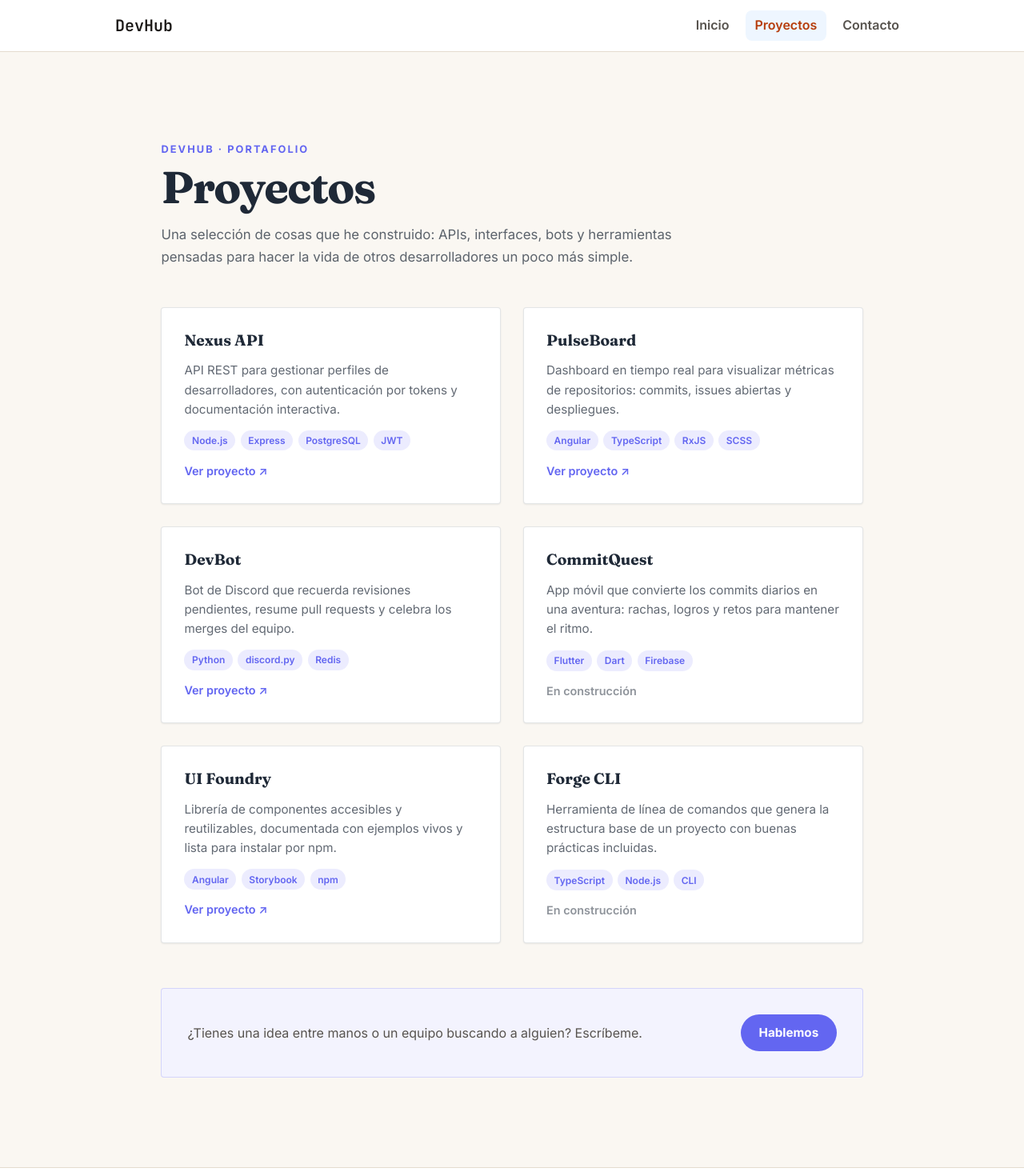
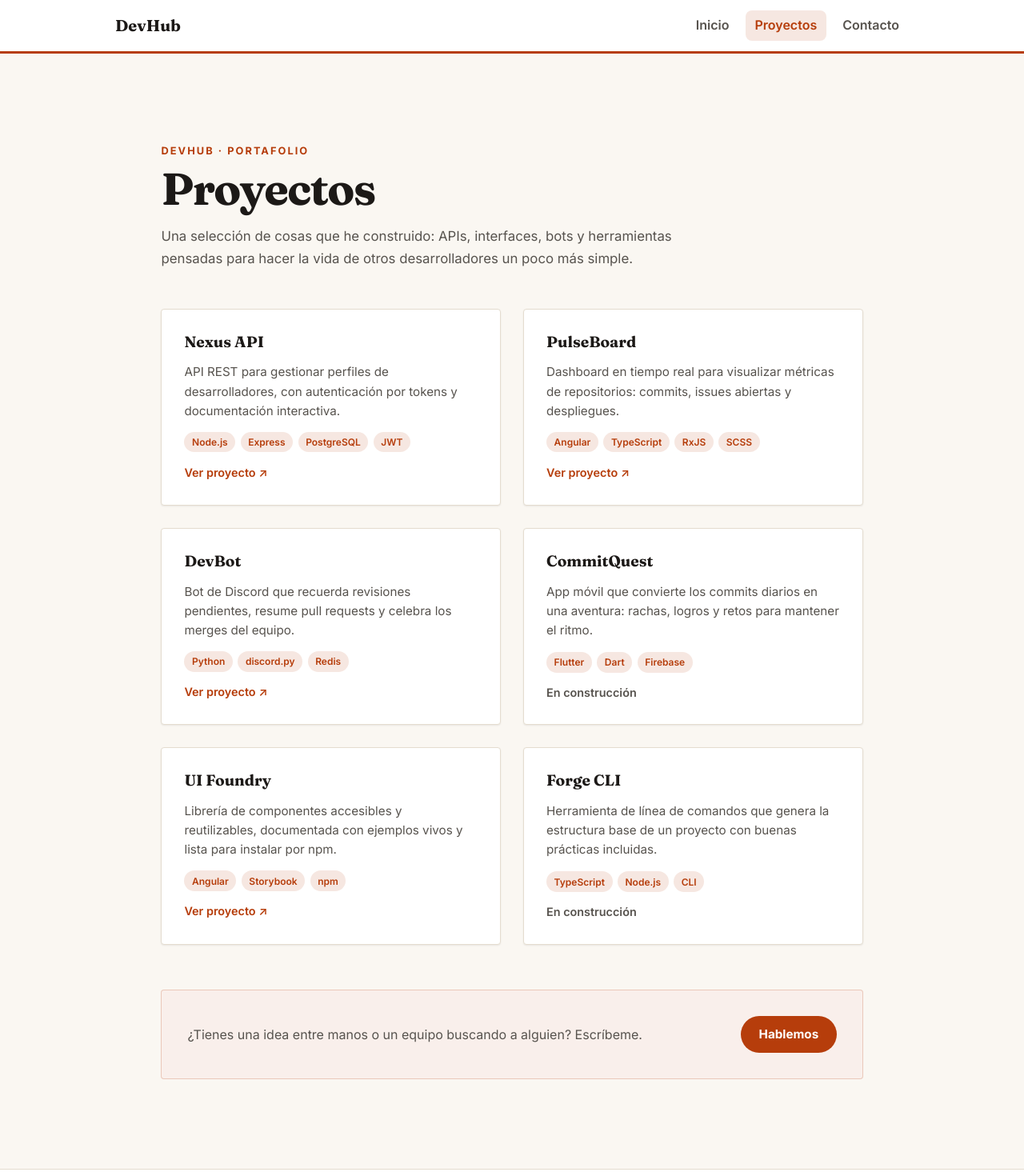
Before and after one commit to INGDavidMora2005/lab-pipelines-patch, an Angular app: page /proyectos in a window 1280 px wide. Shown: the top 1470 px of the page at 80% size. Built offline with nearby package versions, Linux system fonts and the light colour scheme.

Commit message:
fix(vistas): ajustar colores de componentes al tema claro

```diff
--- a/src/app/components/navbar/navbar.scss
+++ b/src/app/components/navbar/navbar.scss
@@ -1,6 +1,6 @@
 .navbar {
   background: var(--surface);
-  border-bottom: 1px solid var(--border);
+  border-bottom: 3px solid var(--accent);
   position: sticky;
   top: 0;
   z-index: 10;
@@ -16,8 +16,8 @@
 }
 
 .navbar__brand {
-  font-family: var(--font-mono);
-  font-weight: 600;
+  font-family: var(--font-serif);
+  font-weight: 700;
   font-size: 1.25rem;
   color: var(--text);
 }
@@ -50,5 +50,5 @@
 
 .navbar__links a.activo {
   color: var(--accent);
-  background: rgba(88, 166, 255, 0.1);
+  background: color-mix(in srgb, var(--accent) 12%, transparent);
 }
--- a/src/app/pages/inicio/inicio.scss
+++ b/src/app/pages/inicio/inicio.scss
@@ -12,7 +12,7 @@
   .subtitle {
     font-size: 1.15rem;
     margin-bottom: 2rem;
-    opacity: 0.8;
+    color: var(--muted);
   }
 }
 
@@ -32,11 +32,12 @@
 }
 
 .btn-primary {
-  background: #4f46e5;
-  border-color: #4f46e5;
-  color: #fff;
+  background: var(--accent);
+  border-color: var(--accent);
+  color: #ffffff;
 }
 
 .btn-secondary {
-  color: #4f46e5;
+  background: transparent;
+  color: var(--accent);
 }
--- a/src/app/pages/proyectos/proyectos.scss
+++ b/src/app/pages/proyectos/proyectos.scss
@@ -1,6 +1,6 @@
 :host {
   display: block;
-  color: var(--color-text, #1f2937);
+  color: var(--text);
 }
 
 .proyectos {
@@ -17,7 +17,7 @@
 
 .proyectos__eyebrow {
   margin: 0 0 0.5rem;
-  color: var(--color-primary, #6366f1);
+  color: var(--accent);
   font-size: 0.8rem;
   font-weight: 700;
   letter-spacing: 0.16em;
@@ -33,7 +33,7 @@
 
 .proyectos__intro {
   margin: 1rem 0 0;
-  color: color-mix(in srgb, var(--color-text, #1f2937) 72%, transparent);
+  color: var(--muted);
   font-size: 1.05rem;
   line-height: 1.65;
 }
@@ -57,10 +57,10 @@
   gap: 0.85rem;
   width: 100%;
   padding: clamp(1.25rem, 3vw, 1.75rem);
-  background: var(--color-surface, #ffffff);
-  border: 1px solid color-mix(in srgb, var(--color-text, #1f2937) 12%, transparent);
-  border-radius: var(--radius, 12px);
-  box-shadow: 0 1px 2px color-mix(in srgb, var(--color-text, #1f2937) 8%, transparent);
+  background: var(--surface);
+  border: 1px solid var(--border);
+  border-radius: var(--radius);
+  box-shadow: 0 1px 2px color-mix(in srgb, var(--text) 8%, transparent);
   transition:
     transform 180ms ease,
     box-shadow 180ms ease,
@@ -69,8 +69,8 @@
 
 .tarjeta:hover,
 .tarjeta:focus-within {
-  border-color: color-mix(in srgb, var(--color-primary, #6366f1) 45%, transparent);
-  box-shadow: 0 14px 30px color-mix(in srgb, var(--color-primary, #6366f1) 18%, transparent);
+  border-color: color-mix(in srgb, var(--accent) 45%, transparent);
+  box-shadow: 0 14px 30px color-mix(in srgb, var(--accent) 18%, transparent);
   transform: translateY(-4px);
 }
 
@@ -83,7 +83,7 @@
 .tarjeta__descripcion {
   flex-grow: 1;
   margin: 0;
-  color: color-mix(in srgb, var(--color-text, #1f2937) 70%, transparent);
+  color: var(--muted);
   font-size: 0.95rem;
   line-height: 1.6;
 }
@@ -99,10 +99,10 @@
 
 .tarjeta__etiqueta {
   padding: 0.2rem 0.6rem;
-  color: var(--color-primary, #6366f1);
+  color: var(--accent);
   font-size: 0.75rem;
   font-weight: 600;
-  background: color-mix(in srgb, var(--color-primary, #6366f1) 12%, transparent);
+  background: color-mix(in srgb, var(--accent) 12%, transparent);
   border-radius: 999px;
 }
 
@@ -114,7 +114,7 @@
 }
 
 .tarjeta__enlace {
-  color: var(--color-primary, #6366f1);
+  color: var(--accent);
   text-decoration: none;
   border-bottom: 1px solid transparent;
   transition: border-color 180ms ease;
@@ -126,12 +126,12 @@
 }
 
 .tarjeta__estado {
-  color: color-mix(in srgb, var(--color-text, #1f2937) 50%, transparent);
+  color: var(--muted);
 }
 
 .tarjeta__enlace:focus-visible,
 .proyectos__boton:focus-visible {
-  outline: 2px solid var(--color-primary, #6366f1);
+  outline: 2px solid var(--accent);
   outline-offset: 3px;
   border-radius: 4px;
 }
@@ -144,9 +144,9 @@
   gap: 1rem;
   margin-top: clamp(2rem, 5vw, 3.5rem);
   padding: clamp(1.25rem, 3vw, 2rem);
-  background: color-mix(in srgb, var(--color-primary, #6366f1) 8%, var(--color-surface, #ffffff));
-  border: 1px solid color-mix(in srgb, var(--color-primary, #6366f1) 22%, transparent);
-  border-radius: var(--radius, 12px);
+  background: color-mix(in srgb, var(--accent) 8%, var(--surface));
+  border: 1px solid color-mix(in srgb, var(--accent) 22%, transparent);
+  border-radius: var(--radius);
 }
 
 .proyectos__cta-texto {
@@ -158,11 +158,11 @@
 .proyectos__boton {
   display: inline-block;
   padding: 0.7rem 1.4rem;
-  color: var(--color-surface, #ffffff);
+  color: #ffffff;
   font-size: 0.95rem;
   font-weight: 700;
   text-decoration: none;
-  background: var(--color-primary, #6366f1);
+  background: var(--accent);
   border-radius: 999px;
   transition:
     transform 180ms ease,
```
